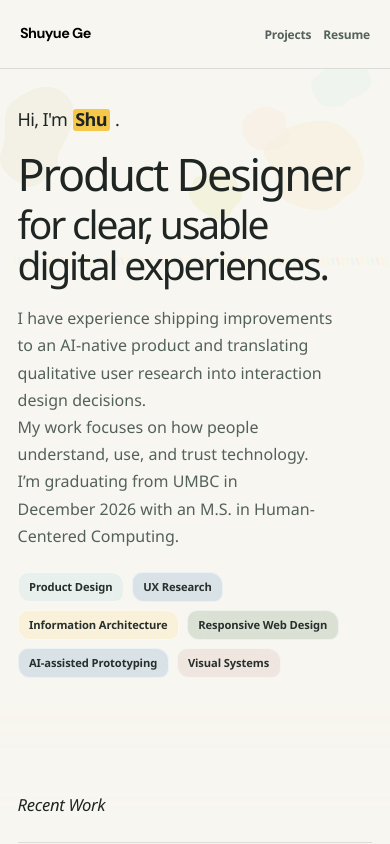
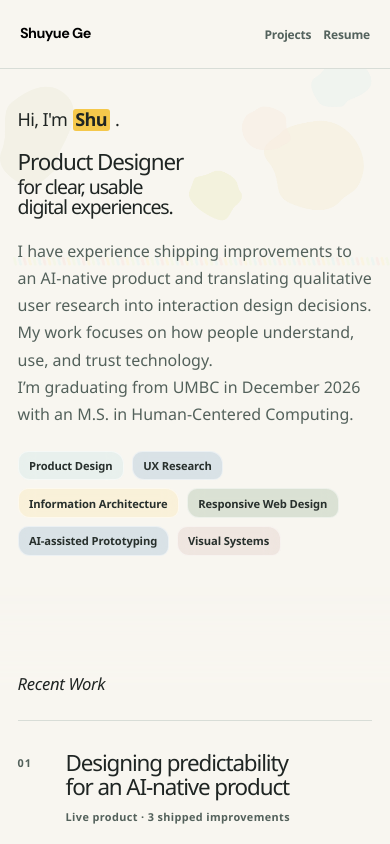
Before and after one commit to ShuyueGe/shuyuege.github.io, a React (Vite) app: page /#/ in a window 390 px wide. Shown: the top 844 px of the page. Built offline with nearby package versions, Linux system fonts and the light colour scheme; a web font is replaced by a local one.

Commit message:
Halve homepage headline font sizes

```diff
--- a/src/styles.css
+++ b/src/styles.css
@@ -1990,13 +1990,13 @@ p {
 }
 
 .home-page .about-hero__title-primary {
-  font-size: clamp(3.5rem, 6.8vw, 6.75rem);
+  font-size: clamp(1.75rem, 3.4vw, 3.375rem);
   line-height: 1;
 }
 
 .home-page .about-hero__title-secondary {
   margin-top: 0.08em;
-  font-size: clamp(2.45rem, 4vw, 4.1rem);
+  font-size: clamp(1.225rem, 2vw, 2.05rem);
   line-height: 1.04;
 }
 
@@ -2074,11 +2074,11 @@ p {
   }
 
   .home-page .about-hero__title-primary {
-    font-size: clamp(2.85rem, 8vw, 4.5rem);
+    font-size: clamp(1.425rem, 4vw, 2.25rem);
   }
 
   .home-page .about-hero__title-secondary {
-    font-size: clamp(2.5rem, 7vw, 4rem);
+    font-size: clamp(1.25rem, 3.5vw, 2rem);
   }
 }
 
@@ -2108,14 +2108,14 @@ p {
   }
 
   .home-page .about-hero__title-primary {
-    font-size: clamp(2.55rem, 11.5vw, 3.45rem);
+    font-size: clamp(1.275rem, 5.75vw, 1.725rem);
     line-height: 1.02;
   }
 
   .home-page .about-hero__title-secondary {
     max-width: 15ch;
     margin-top: 0.16em;
-    font-size: clamp(2.2rem, 10vw, 3rem);
+    font-size: clamp(1.1rem, 5vw, 1.5rem);
     line-height: 1.06;
   }
 
@@ -2582,7 +2582,7 @@ body { background: var(--color-bg); }
 .home-page .about-hero__intro { display: flex; align-items: baseline; flex-wrap: wrap; column-gap: 0.3em; margin-bottom: 1.5rem; font-size: 1.25rem; font-weight: 500; }
 .home-page .about-hero__name { margin-inline: 0; border-radius: 3px; padding: 0 0.15em; font-weight: 650; }
 .home-page .about-hero__role { margin-left: 0.7rem; color: var(--color-muted); font-size: 0.85rem; }
-.home-page .about-hero__title { max-width: 100%; font-size: clamp(3.4rem, 5.2vw, 4.8rem); font-weight: 550; letter-spacing: -0.055em; line-height: 1.05; text-wrap: initial; }
+.home-page .about-hero__title { max-width: 100%; font-size: clamp(1.7rem, 2.6vw, 2.4rem); font-weight: 550; letter-spacing: -0.055em; line-height: 1.05; text-wrap: initial; }
 .home-page .about-hero__description { width: var(--about-description-width, 100%); max-width: 100%; margin-top: 1.5rem; font-size: 1.05rem; line-height: 1.7; }
 .selected-work__heading { display: flex; justify-content: space-between; align-items: baseline; gap: 1rem; border-top: 1px solid var(--color-border); padding-block: 1.25rem; }
 .selected-work__heading h2 { margin: 0; font-size: 1rem; font-weight: 650; }
@@ -2625,8 +2625,8 @@ body { background: var(--color-bg); }
   .home-page .about-hero { padding-block: 2.5rem; }
   .home-page .about-hero__intro { font-size: 1.125rem; margin-bottom: 1.25rem; }
   .home-page .about-hero__role { font-size: 0.75rem; margin-left: 0.3rem; }
-  .home-page .about-hero__title { font-size: clamp(2.5rem, 10.25vw, 3.5rem); line-height: 1.1; }
-  .home-page .about-hero__description { font-size: 1rem; margin-top: 1.25rem; }
+  .home-page .about-hero__title { font-size: clamp(1.25rem, 5.125vw, 1.75rem); line-height: 1.1; }
+  .home-page .about-hero__description { width: 100%; font-size: 1rem; margin-top: 1.25rem; }
   .selected-work__heading > span { display: none; }
   .selected-work__features { grid-template-columns: 1fr; gap: 2.75rem; }
   .work-feature--patsy { margin-top: 0; }
```
